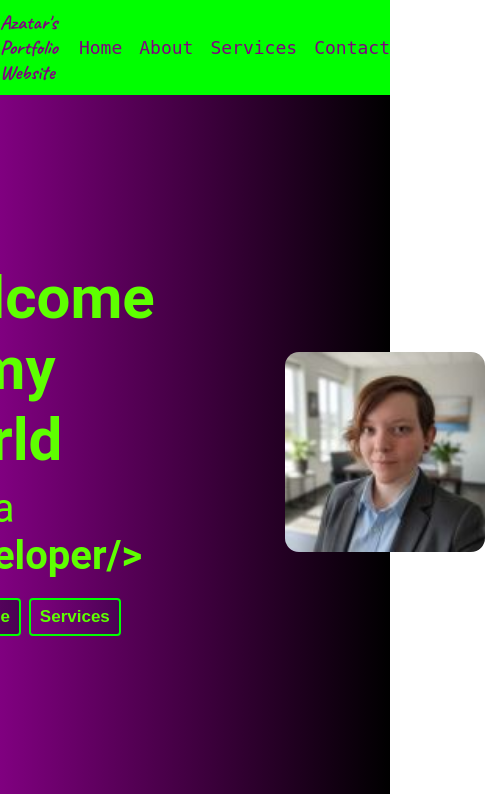
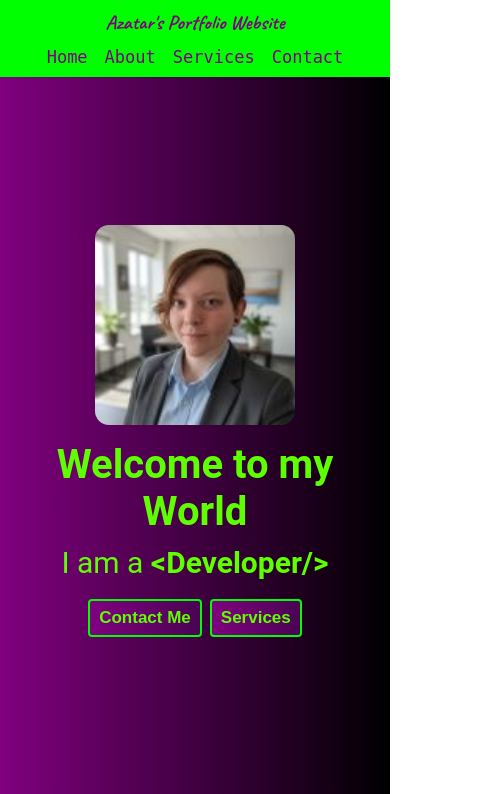
Before and after one commit to XxAzatarXx1/portfoliowebsite, a plain HTML site: page index.html in a window 390 px wide. Shown: the top 794 px of the page, 485 px wide, since content can reach past the window. Drawn offline with Linux system fonts and the light colour scheme.

Commit message:
Update navigation links and enhance responsive design; add new HTML files for About, Services, and Contact sections

```diff
--- a/index.html
+++ b/index.html
@@ -19,10 +19,10 @@
             Azatar's Portfolio Website
         </div>
         <ul>
-            <li>Home</li>
-            <li>About</li>
-            <li>Services</li>
-            <li>Contact</li>
+            <li><a href="/">Home</a></li>
+            <li><a href="/about.html">About</a></li>
+            <li><a href="/services.html">Services</a></li>
+            <li><a href="/contact.html">Contact</a></li>
         </ul>
     </nav>
 
--- a/styles.css
+++ b/styles.css
@@ -10,6 +10,9 @@ nav {
     background-color: lime;
     color: purple;
     padding: 10px 0;
+    flex-direction: column;
+    align-items: center;
+    gap: 12px;
 }
 nav ul {
     display: flex;
@@ -19,8 +22,14 @@ nav ul {
 
 nav ul li {
     list-style-type: none;
-    font-size: 18px;
+    font-size: 17px;
      font-family: "Mono", system-ui;
+}
+
+nav ul li a {
+    color: purple;
+    text-decoration: none;
+    transition: all 0.5s;
 }
 
 .logo {
@@ -36,6 +45,7 @@ nav ul li {
     justify-content: center;
     align-items: center;
     gap: 130px;
+    flex-direction: column-reverse;
 }
 
 .hero-left {
@@ -55,6 +65,8 @@ nav ul li {
     font-size: 40px;
     color:rgb(94, 255, 0);
     font-family: "Roboto", sans-serif;
+    justify-content: center;
+    align-items: center;
 }
 
 .bold {
@@ -81,7 +93,7 @@ nav ul li {
     cursor: pointer;
     font-size: 17px;
     font-weight: bolder;
-    transition: all 2s;
+    transition: all 0.5s;
 }
 
 .btn:hover {
@@ -132,3 +144,54 @@ nav ul li {
             text-align: center;
             font-family: "Roboto", sans-serif;
         }
+
+        @media screen and (max-width: 950px) {
+            nav {
+                flex-direction: column;
+                align-items: center;
+                gap: 12px;
+            }
+
+            .hero {
+                flex-direction: column-reverse;
+                gap: 12px;
+            }
+
+            .hero-left {
+                align-items: center;
+            }
+
+            .project {
+                padding: 1px;
+            }
+
+            @media screen and (max-width: 650px) {
+                 .hero-left .one {
+                    font-size: 40px;
+                    text-align: center;
+                 }
+
+                 .hero-left .two {
+                    font-size: 30px;
+                    text-align: center;
+                 }
+
+                 .project {
+                    flex-direction: column;
+                 }
+
+                 .project-image img {
+                    width: 80vw;
+                    margin: 5px 35px;
+                 }
+
+                 .project-info {
+                    padding: 15px 23px;
+                 }
+
+                 project-image img {
+                    width: 80vw;
+                    margin: 15px 23px;
+                 }
+            }
+        }
```
Also changed, not shown: about.html (added), contact.html (added), services.html (added).
